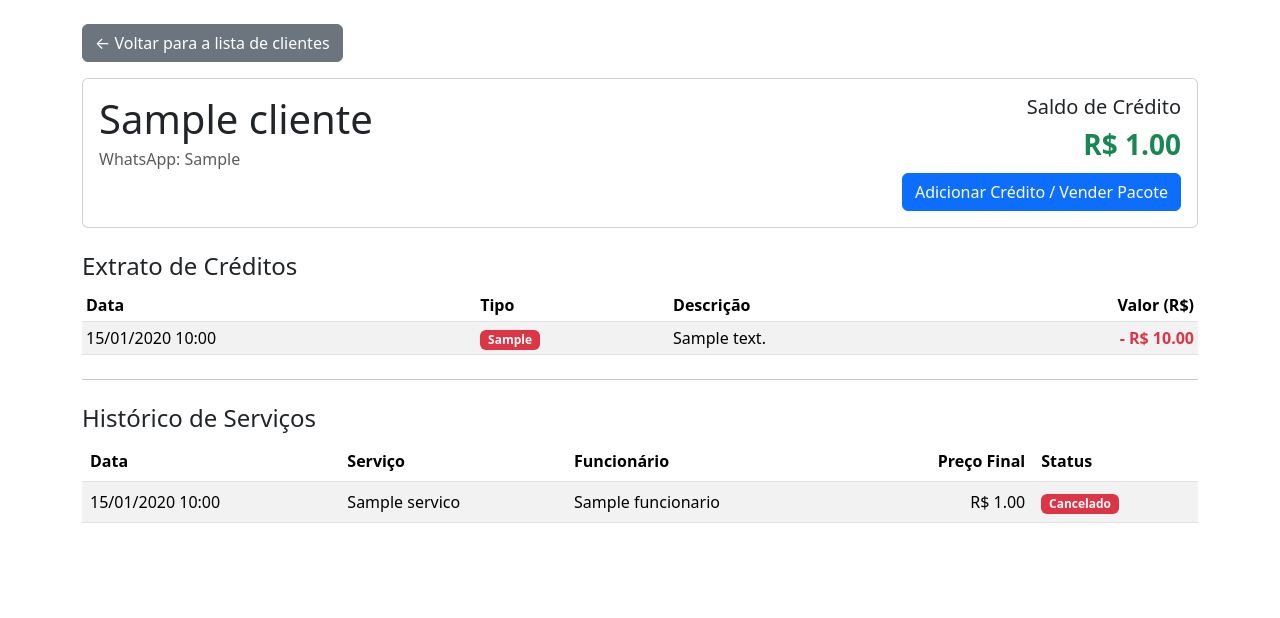
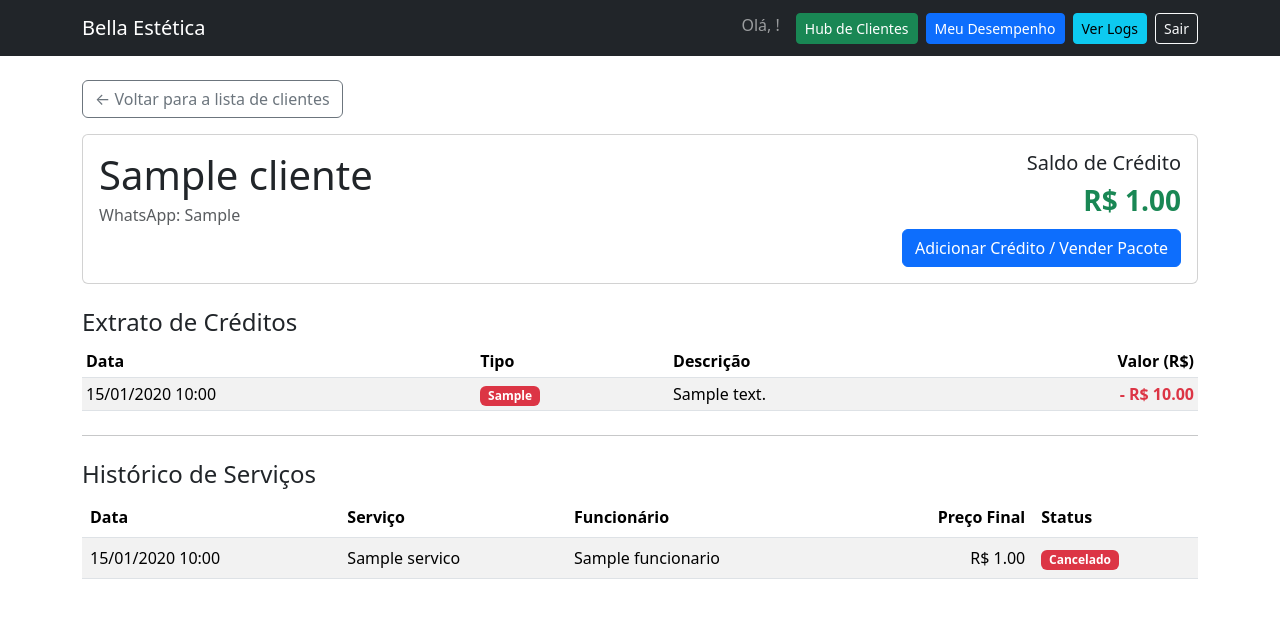
Before and after one commit to GabrielLTM/web-beautyparlor-management, a FastAPI app: page /painel/clientes/1/historico in a window 1280 px wide. Shown: the top 618 px of the page. Run offline with FastAPI, Linux system fonts and the light colour scheme; the visitor is signed in with stand-in values (Sample User, id 1); tables that the repository leaves empty hold one stand-in row (values such as "Sample post").

Commit message:
refactor: Aplica template base à pág. de histórico do cliente
O ficheiro 'painel_cliente_historico.html' foi refatorado para herdar a estrutura do 'base.html'.

A alteração mantém a navegação contextual para o hub de clientes e alinha a UI com o design padrão.

```diff
--- a/templates/painel_cliente_historico.html
+++ b/templates/painel_cliente_historico.html
@@ -1,22 +1,14 @@
-<!DOCTYPE html>
-<html lang="pt-br">
-<head>
-    <meta charset="UTF-8">
-    <meta name="viewport" content="width=device-width, initial-scale=1.0">
-    <title>Histórico de {{ cliente.nome }}</title>
-    <link href="https://cdn.jsdelivr.net/npm/bootstrap@5.3.3/dist/css/bootstrap.min.css" rel="stylesheet">
-</head>
-<body class="container mt-4">
+{% extends "base.html" %}
 
-    <!-- ================== CABEÇALHO ================== -->
-    <!-- ### LINK DE VOLTAR CORRIGIDO ### -->
-    <!-- Agora aponta para o novo Hub de Clientes. -->
-    <a href="/painel/clientes" class="btn btn-secondary mb-3">&larr; Voltar para a lista de clientes</a>
+{% block title %}Histórico de {{ cliente.nome }} - Bella Estética{% endblock %}
 
-    <!-- ### CARTÃO DE INFORMAÇÕES DO CLIENTE ATUALIZADO ### -->
+{% block content %}
+
+<a href="/painel/clientes" class="btn btn-outline-secondary mb-3">&larr; Voltar para a lista de clientes</a>
+
 <div class="card mb-4">
     <div class="card-body">
-            <div class="d-flex justify-content-between align-items-start">
+        <div class="d-flex justify-content-between align-items-start flex-wrap">
             <div>
                 <h1 class="card-title mb-1">{{ cliente.nome }}</h1>
                 <p class="card-text text-muted">WhatsApp: {{ cliente.whatsapp }}</p>
@@ -24,17 +16,14 @@
             <div class="text-end">
                 <h5 class="mb-1">Saldo de Crédito</h5>
                 <p class="fs-3 fw-bold text-success mb-2">R$ {{ "%.2f"|format(cliente.saldo_credito|float) }}</p>
-                    <!-- ### LINK DE AÇÃO CORRIGIDO ### -->
-                    <!-- Agora aponta para a rota correta de venda de pacotes. -->
                 <a href="/painel/clientes/{{ cliente.id }}/creditos" class="btn btn-primary">Adicionar Crédito / Vender Pacote</a>
             </div>
         </div>
     </div>
 </div>
 
-    <!-- ============= TABELA DE EXTRATO DE CRÉDITOS ============= -->
 <h2 class="h4">Extrato de Créditos</h2>
-    <table class="table table-striped table-hover table-sm">
+<table class="table table-striped table-hover table-sm align-middle">
     <thead>
         <tr>
             <th>Data</th>
@@ -69,9 +58,8 @@
 
 <hr class="my-4">
 
-    <!-- ============= TABELA DE HISTÓRICO DE SERVIÇOS ============= -->
 <h2 class="h4">Histórico de Serviços</h2>
-    <table class="table table-striped table-hover">
+<table class="table table-striped table-hover align-middle">
     <thead>
         <tr>
             <th>Data</th>
@@ -107,5 +95,4 @@
     </tbody>
 </table>
 
-</body>
-</html>
+{% endblock %}
```
Lines whose indentation alone changed are shown as unchanged.
